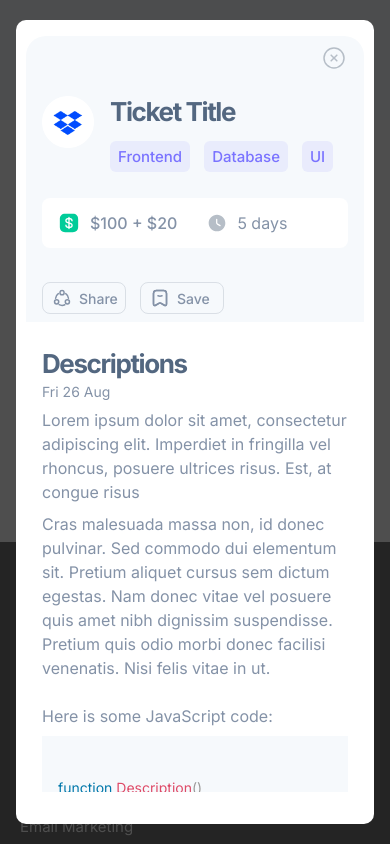
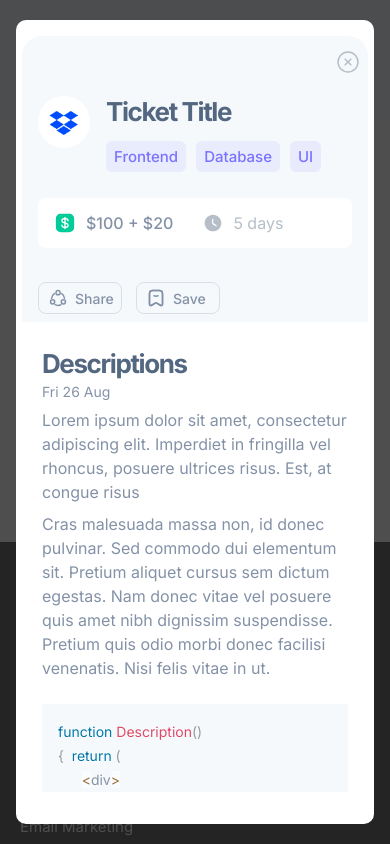
Before and after one commit to tayyabferozi/tache, a React (Create React App) app: page / in a window 390 px wide. Shown: the top 844 px of the page. Built offline with nearby package versions, Linux system fonts and the light colour scheme.

Commit message:
minor UI fixes

```diff
--- a/src/hooks/useModal.js
+++ b/src/hooks/useModal.js
@@ -4,7 +4,6 @@ const useModal = (isInitialActive) => {
   const [isModalActive, setIsModalActive] = useState();
 
   const toggleModalActive = (toSet) => {
-    console.log(toSet);
     if (toSet === "open") {
       setIsModalActive(() => true);
     } else if (toSet === "close") {
--- a/src/modals/DisplayTicket/DisplayTicket.jsx
+++ b/src/modals/DisplayTicket/DisplayTicket.jsx
@@ -8,10 +8,8 @@ import Button from "../../components/Button";
 import Modal from "../../components/Modal/Modal";
 import Comment from "./Comment";
 
-const markdown = `Here is some JavaScript code:
-
+const markdown = `
 ~~~js
-
 function Description()
 {  return (
       <div>
@@ -22,6 +20,7 @@ function Description()
 export default Description;
 
 ~~~
+
 `;
 
 const tags = [
@@ -130,7 +129,7 @@ const DisplayTicket = ({ ...rest }) => {
                 <div className="icon">
                   <img src="/assets/vectors/icons/clock.svg" alt="clock" />
                 </div>
-                <div className="text">5 days</div>
+                <div className="text text-light-2">5 days</div>
               </div>
             </div>
           </div>
@@ -261,8 +260,12 @@ const DisplayTicket = ({ ...rest }) => {
 
         <div className="mt-2 pt-2">
           <div className="d-flex justify-content-end flex-sm-row flex-column-reverse align-items-start gap-3 ps-50">
-            <Button grey>Close with comment</Button>
-            <Button primary>Comment</Button>
+            <Button onClick={() => rest.closeModal()} grey>
+              Close with comment
+            </Button>
+            <Button onClick={() => rest.closeModal()} primary>
+              Comment
+            </Button>
           </div>
         </div>
       </div>
--- a/src/styles/_utilities.scss
+++ b/src/styles/_utilities.scss
@@ -13,7 +13,7 @@
 }
 
 ::-webkit-scrollbar {
-  width: 6px;
+  width: 4px;
   background-color: $color5;
 }
 
@@ -235,6 +235,10 @@ hr {
   color: $color1;
 }
 
+.text-light-2 {
+  color: $color7;
+}
+
 .badge {
   background-color: $color3;
   color: $color4;
@@ -333,6 +337,11 @@ hr {
     .close {
       top: 26px;
       right: 28px;
+
+      @media screen and (max-width: 575px) {
+        top: 30px;
+        right: 14px;
+      }
     }
 
     .modal-sub-wrapper {
@@ -346,7 +355,7 @@ hr {
         padding: 0 16px;
 
         @media screen and (max-width: 767px) {
-          padding: 0 10px;
+          padding: 0 6px;
         }
 
         .main-jumbotron {
@@ -410,6 +419,10 @@ hr {
                 display: flex;
                 flex-wrap: wrap;
                 gap: 14px;
+
+                @media screen and (max-width: 575px) {
+                  gap: 10px;
+                }
               }
             }
           }
--- a/src/styles/styles.scss
+++ b/src/styles/styles.scss
@@ -126,7 +126,7 @@
   }
 
   .comments {
-    padding: 42px 37px;
+    padding: 42px;
     background-color: $color8;
     border: 1px solid rgba($color6, 0.2);
     border-width: 1px 0 1px 0;
@@ -208,7 +208,7 @@
   }
 
   .add-comment {
-    padding: 34px 37px;
+    padding: 34px 42px;
 
     @media screen and (max-width: 767px) {
       padding: 42px 24px 0;
```
